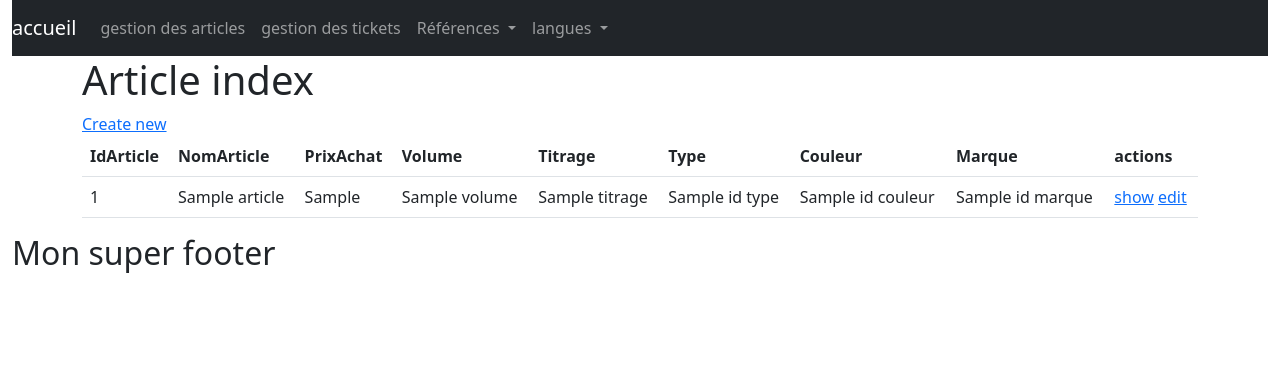
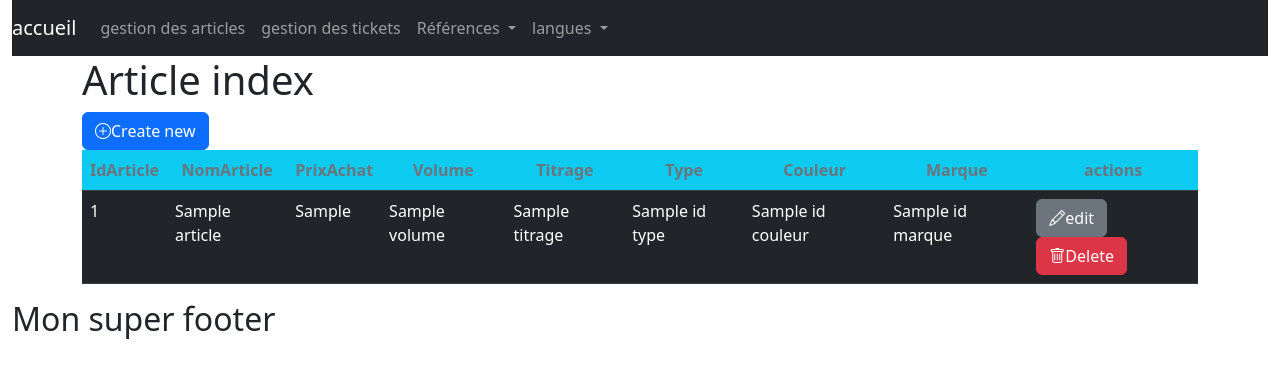
Before and after one commit to vao49/22239_SDBM_SF63, a Symfony app: template templates/article/index.html.twig in a window 1280 px wide. Shown: the top 378 px of the page. Run offline with Twig, Linux system fonts and the light colour scheme; the template is opened without the code that fills it: most values are stand-ins (such as "Sample title", 1, 10 or a date in 2020); some libraries are stand-ins or nearby versions.

Commit message:
Mise à jour des CLass sur les Boutons et couleur sur ARTICLE

```diff
--- a/templates/article/_delete_form.html.twig
+++ b/templates/article/_delete_form.html.twig
@@ -1,4 +1,4 @@
-<form method="post" action="{{ path('app_article_delete', {'idArticle': article.idArticle}) }}" onsubmit="return confirm('{% trans %}Are you sure you want to delete this item?{% endtrans %}');">
+<form class="d-inline" method="post" action="{{ path('app_article_delete', {'idArticle': article.idArticle}) }}" onsubmit="return confirm('{% trans %}Are you sure you want to delete this item?{% endtrans %}');">
 	<input type="hidden" name="_token" value="{{ csrf_token('delete' ~ article.idArticle) }}">
-	<button class="btn">{% trans %}Delete{% endtrans %}</button>
+	<button class="btn btn-danger bi bi-trash">{% trans %}Delete{% endtrans %}</button>
 </form>
--- a/templates/article/_form.html.twig
+++ b/templates/article/_form.html.twig
@@ -1,4 +1,4 @@
 {{ form_start(form) }}
 {{ form_widget(form) }}
-<button class="btn">{{ button_label|default('Save')|trans }}</button>
+<button class="btn btn-success">{{ button_label|default('Save')|trans }}</button>
 {{ form_end(form) }}
--- a/templates/article/edit.html.twig
+++ b/templates/article/edit.html.twig
@@ -9,7 +9,7 @@
 
 	{{ include('article/_form.html.twig', {'button_label': 'Update'}) }}
 
-	<a href="{{ path('app_article_index') }}">{% trans %}back to list{% endtrans %}</a>
+	<a href="{{ path('app_article_index') }}" class="btn btn-warning">{% trans %}back to list{% endtrans %}</a>
 
-	{{ include('article/_delete_form.html.twig') }}
+	{# {{ include('article/_delete_form.html.twig') }} #}
 {% endblock %}
--- a/templates/article/index.html.twig
+++ b/templates/article/index.html.twig
@@ -6,20 +6,20 @@
 
 {% block body %}
 	<h1>{% trans %}Article index{% endtrans %}</h1>
-	<a href="{{ path('app_article_new') }}">{% trans %}Create new{% endtrans %}</a>
+	<a href="{{ path('app_article_new') }}" class="btn btn-primary bi bi-plus-circle">{% trans %}Create new{% endtrans %}</a>
 	<div class="table-responsive">
-		<table class="table">
+		<table class="table table-dark table-hover">
 			<thead>
 				<tr>
-					<th>{% trans %}IdArticle{% endtrans %}</th>
-					<th>{% trans %}NomArticle{% endtrans %}</th>
-					<th>{% trans %}PrixAchat{% endtrans %}</th>
-					<th>{% trans %}Volume{% endtrans %}</th>
-					<th>{% trans %}Titrage{% endtrans %}</th>
-					<th class="d-none d-lg-table-cell">{% trans %}Type{% endtrans %}</th>
-					<th class="d-none d-md-table-cell">{% trans %}Couleur{% endtrans %}</th>
-					<th class="d-none d-lg-table-cell">{% trans %}Marque{% endtrans %}</th>
-					<th>{% trans %}actions{% endtrans %}</th>
+					<th class="text-secondary bg-info text-center">{% trans %}IdArticle{% endtrans %}</th>
+					<th class="text-secondary bg-info text-center">{% trans %}NomArticle{% endtrans %}</th>
+					<th class="text-secondary bg-info text-center">{% trans %}PrixAchat{% endtrans %}</th>
+					<th class="text-secondary bg-info text-center">{% trans %}Volume{% endtrans %}</th>
+					<th class="text-secondary bg-info text-center">{% trans %}Titrage{% endtrans %}</th>
+					<th class="d-none d-lg-table-cell text-secondary bg-info text-center">{% trans %}Type{% endtrans %}</th>
+					<th class="d-none d-md-table-cell text-secondary bg-info text-center">{% trans %}Couleur{% endtrans %}</th>
+					<th class="d-none d-lg-table-cell text-secondary bg-info text-center">{% trans %}Marque{% endtrans %}</th>
+					<th class="text-secondary bg-info text-center">{% trans %}actions{% endtrans %}</th>
 				</tr>
 			</thead>
 			<tbody>
@@ -52,8 +52,9 @@
 							{% endif %}
 						</td>
 						<td>
-							<a href="{{ path('app_article_show', {'idArticle': article.idArticle}) }}">{% trans %}show{% endtrans %}</a>
-							<a href="{{ path('app_article_edit', {'idArticle': article.idArticle}) }}">{% trans %}edit{% endtrans %}</a>
+							{# <a href="{{ path('app_article_show', {'idArticle': article.idArticle}) }}">{% trans %}show{% endtrans %}</a> #}
+							<a href="{{ path('app_article_edit', {'idArticle': article.idArticle}) }}" class="btn btn-secondary bi bi-pencil">{% trans %}edit{% endtrans %}</a>
+							{{ include('article/_delete_form.html.twig') }}
 						</td>
 					</tr>
 				{% else %}
--- a/templates/article/new.html.twig
+++ b/templates/article/new.html.twig
@@ -9,5 +9,5 @@
 
 	{{ include('article/_form.html.twig') }}
 
-	<a href="{{ path('app_article_index') }}">{% trans %}back to list{% endtrans %}</a>
+	<a href="{{ path('app_article_index') }}" class="btn btn-warning">{% trans %}back to list{% endtrans %}</a>
 {% endblock %}
```
Also changed, not shown: src/Form/ArticleType.php (+7 -0 lines).
